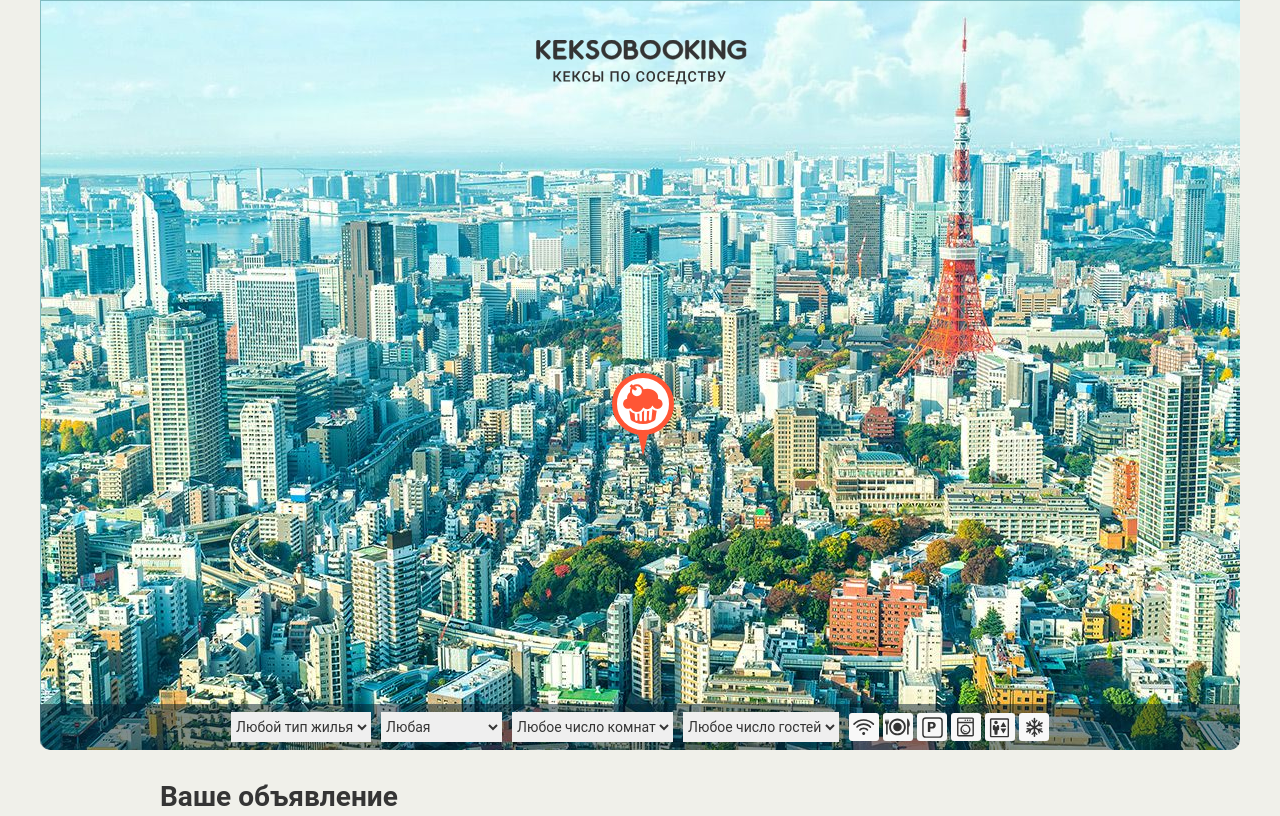
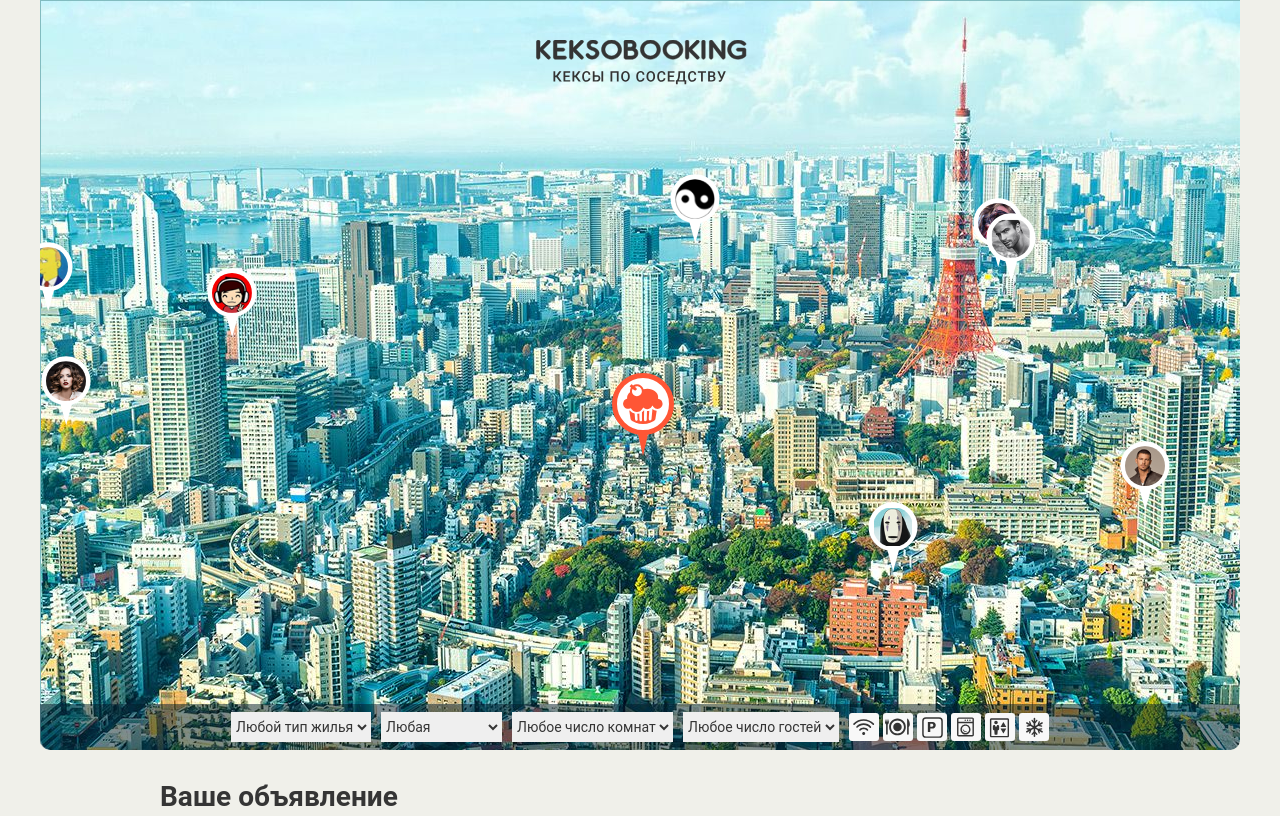
Before and after one commit to cybersunt/keksobooking-base-19, a website: page index.html in a window 1280 px wide. Shown: the top 816 px of the page. Drawn offline with Linux system fonts and the light colour scheme; files whose address does not match are found by name.

Commit message:
Label coordinates corrected

```diff
--- a/index.html
+++ b/index.html
@@ -247,6 +247,7 @@
       <button class="error__button">Попробовать снова</button>
     </div>
   </template>
+  <script src="js/constants.js"></script>
   <script src="js/data.js"></script>
   <script src="js/pins.js"></script>
   <script src="js/main.js"></script>
--- /dev/null
+++ b/js/constants.js
@@ -0,0 +1,8 @@
+'use strict';
+
+(function () {
+  window.constants = {
+    PIN_WIDTH: 50,
+    PIN_HEIGHT: 70
+  };
+})();
--- a/js/pins.js
+++ b/js/pins.js
@@ -5,25 +5,28 @@
   var listPins = map.querySelector('.map__pins');
 
   var generatePin = function(pin) {
-    var PIN_WIDTH = 50;
-    var PIN_HEIGHT = 70;
     var pinTemplate = document.querySelector('#pin').content;
     var pinElement = pinTemplate.querySelector('.map__pin').cloneNode(true);
     var pinUserAvatar = pinElement.querySelector('img');
 
+    var pinLocationX = (pin.location.x - window.constants.PIN_WIDTH) + 'px';
+    var pinLocationY = pin.location.y - (window.constants.PIN_HEIGHT / 2) + 'px';
+
     pinUserAvatar.src = pin.author.avatar;
-    pinElement.style.left = (pin.location.x - PIN_HEIGHT) + 'px';
-    pinElement.style.top = pin.location.y -(PIN_WIDTH / 2) + 'px';
+    pinElement.style.left = pinLocationX;
+    pinElement.style.top = pinLocationY ;
 
     return pinElement;
   }
 
   window.mapMarks = {
     generatePins: function (array) {
-    var fragment = document.createDocumentFragment();
-    for (var i = 0; i < array.length; i++) {
-      fragment.appendChild(generatePin(array[i]));
+      var fragment = document.createDocumentFragment();
+
+      for (var i = 0; i < array.length; i++) {
+        fragment.appendChild(generatePin(array[i]));
+      }
+      listPins.appendChild(fragment);
     }
-    listPins.appendChild(fragment);
-  };
+  }
 })();
```
